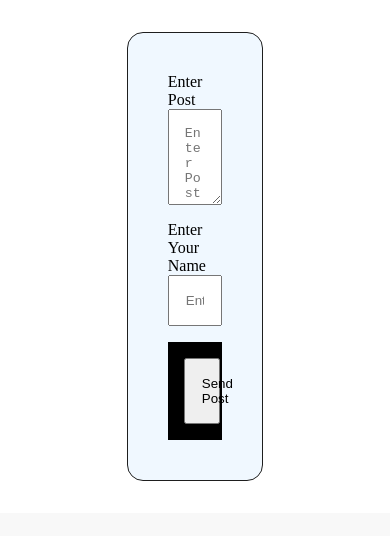
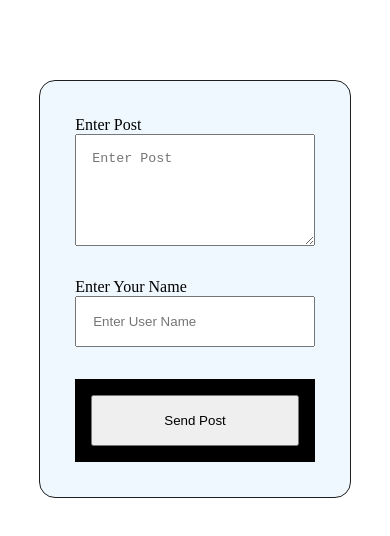
Before and after one commit to FefeCodes/data-post, a plain HTML site: page index.html in a window 390 px wide. Drawn offline with Linux system fonts and the light colour scheme.

Commit message:
responsive

```diff
--- a/styles.css
+++ b/styles.css
@@ -68,3 +68,72 @@ button{
     align-items: center;
     padding: 2rem 0 2rem 0;
 }
+
+@media screen and (max-width:450px){
+     .form-container{
+         margin: 5rem auto;
+         width: 80%;
+         height: auto;
+         background-color: aliceblue;
+         padding: 2.2rem;
+         border-radius: 1rem;
+         border: 1px solid #1e1e1e;
+     }
+
+     form{
+         width: 100%;
+         height: auto;
+         display: flex;
+         flex-direction: column;
+         justify-content: start;
+         align-items: start;
+         row-gap: 2rem;
+     }
+
+     .input-group{
+         width: 100%;
+         height: auto;
+         display: flex;
+         flex-direction: column;
+         justify-content: start;
+         align-items: start;
+     }
+
+     textarea{
+         width: 100%;
+         padding: 1rem 1rem 4rem 1rem;
+     }
+
+     input{
+         width: 100%;
+         height: auto;
+         padding: 1rem;
+     }
+
+     .button-container{
+         width: 100%;
+         height: auto;
+         padding: 1rem;
+         background-color: black;
+         color: white;
+     }
+
+     button{
+         width: 100%;
+         height: auto;
+         padding: 1rem;
+     }
+
+     .posts-container{
+         width: 100%;
+         height: auto;
+         background-color: #f8f8f8;
+         display: flex;
+         flex-direction: column;
+         justify-content: center;
+         align-items: center;
+         padding: 2rem 0 2rem 0;
+         row-gap: 0.6rem;
+     }
+
+}
```
